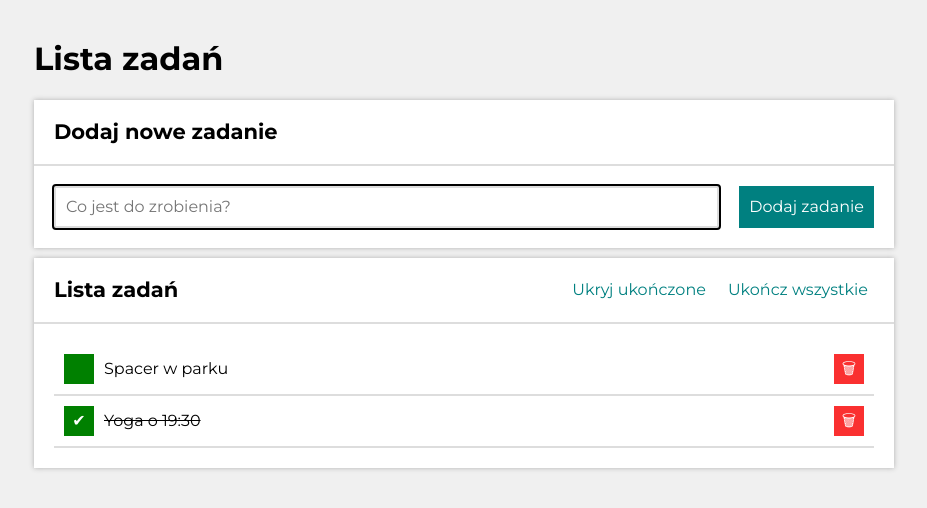
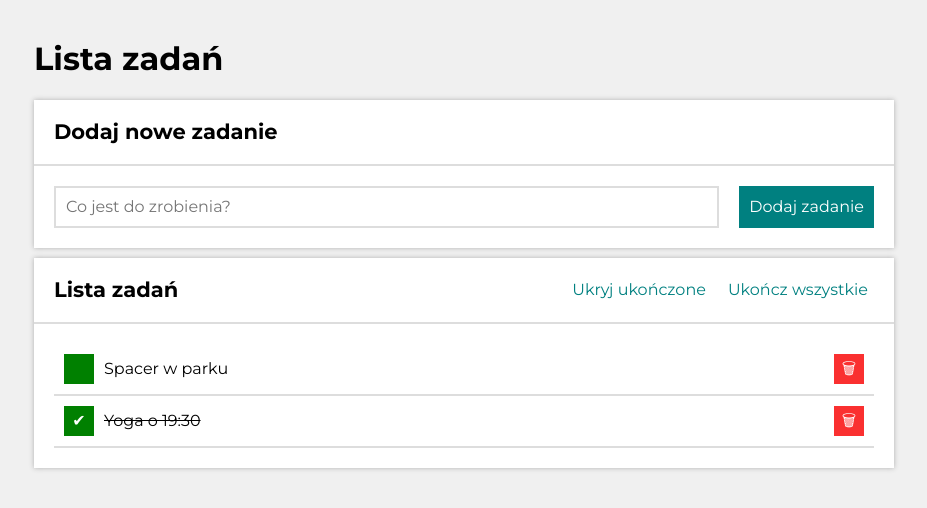
Before and after one commit to akutuzova11/react-to-do-list, a React (Create React App) app: page / in a window 1280 px wide. Shown: the top 508 px of the page, without its empty margins (176-1103 px from the left). Built offline with nearby package versions, Linux system fonts and the light colour scheme.

Commit message:
autofocus on input field after the task is added

```diff
--- a/src/Form/index.js
+++ b/src/Form/index.js
@@ -1,8 +1,9 @@
-import React, { useState } from "react";
+import React, { useState, useRef } from "react";
 import { Template, Button, NewItem } from "./styled.js";
 
 const Form = ({ addNewTask }) => {
   const [newTaskContent, setNewTaskContent] = useState("");
+  const inputRef = useRef(null);
 
   const onFormSubmit = (event) => {
     event.preventDefault();
@@ -10,18 +11,19 @@ const Form = ({ addNewTask }) => {
     if (!trimmedContent) return;
     addNewTask(trimmedContent);
     setNewTaskContent("");
+    inputRef.current.focus();
   };
 
   return (
     <Template onSubmit={onFormSubmit}>
       <NewItem
+        ref={inputRef}
         value={newTaskContent}
         type="text"
         placeholder="Co jest do zrobienia?"
         onChange={({ target }) => setNewTaskContent(target.value)}
-        autoFocus
       />
-      <Button>Dodaj zadanie</Button>
+      <Button type="submit">Dodaj zadanie</Button>
     </Template>
   );
 };
```
